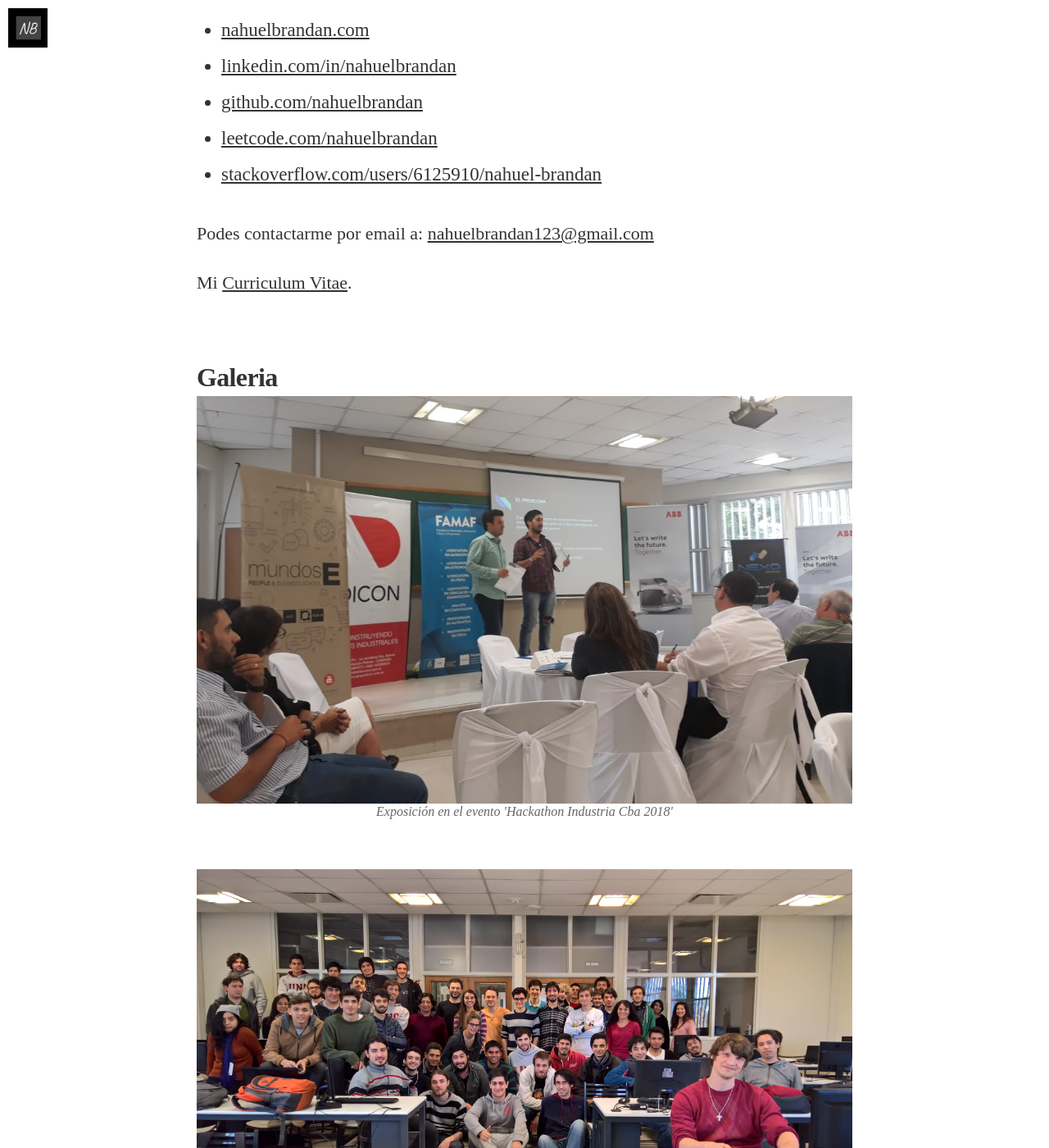
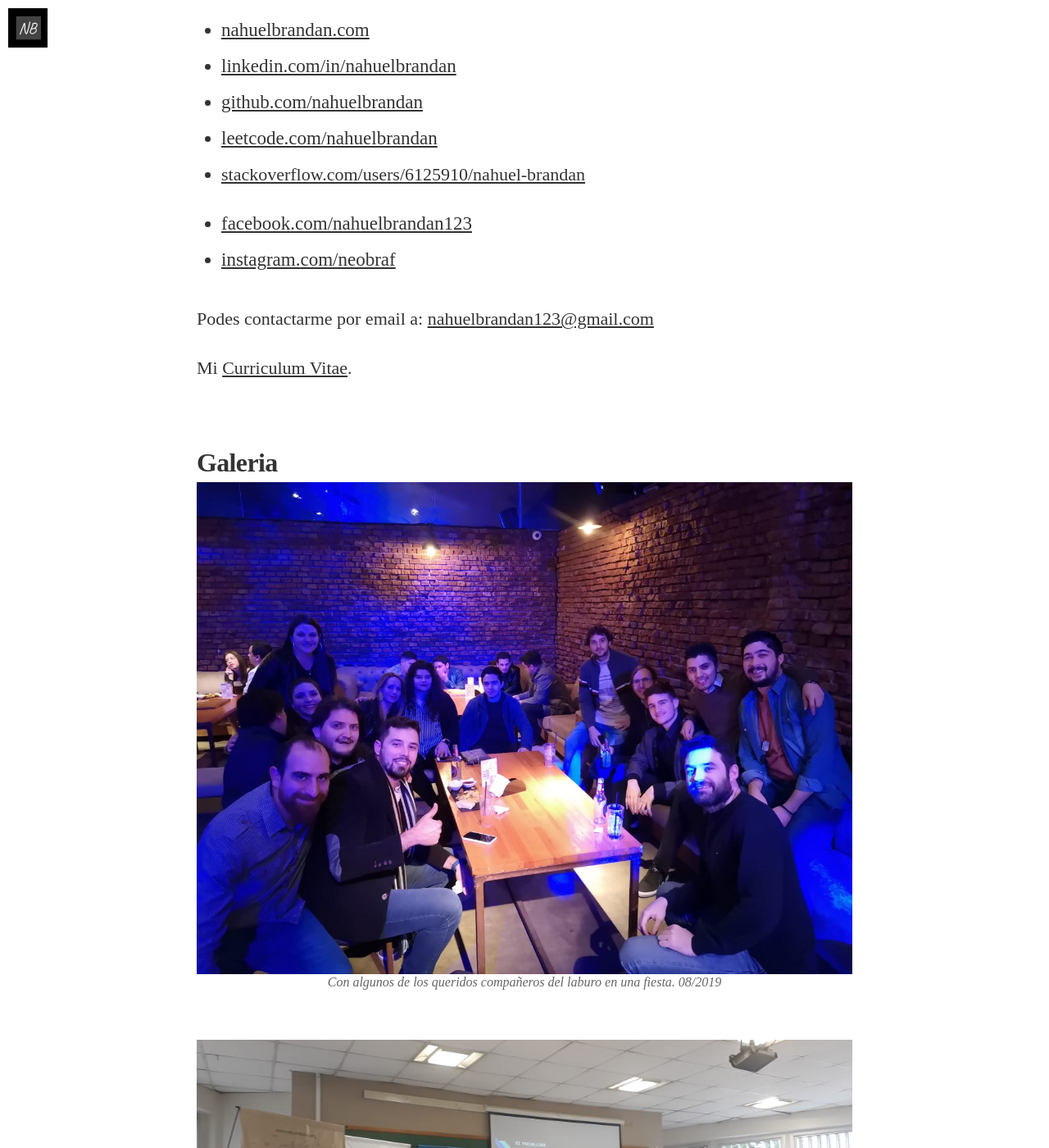
Before and after one commit to nahuelbrandan/nahuelbrandan.github.io, a Jekyll site: the page built from about.md, in a window 1280 px wide and 1400 px high, scrolled down 961 px. Shown: the whole window at 82% size. Built offline with Jekyll 4.4.1, drawn with Linux system fonts in a browser that asks for light colours; cached includes are drawn as plain includes; nearby versions of some CDN libraries; some web fonts are replaced.

Commit message:
agrego datos al about me, y mejora del README.

```diff
--- a/about.md
+++ b/about.md
@@ -32,6 +32,9 @@
 *   [leetcode.com/nahuelbrandan](https://leetcode.com/nahuelbrandan)
 *   [stackoverflow.com/users/6125910/nahuel-brandan](https://stackoverflow.com/users/6125910/nahuel-brandan)
 
+*   [facebook.com/nahuelbrandan123](https://www.facebook.com/nahuelbrandan123)
+*   [instagram.com/neobraf](https://www.instagram.com/neobraf/?hl=es-la)
+
 Podes contactarme por email a: <A HREF="mailto:
 &#110;&#097;&#104;&#117;&#101;&#108;&#098;&#114;&#097;&#110;&#100;&#097;&#110;&#049;&#050;&#051;&#064;&#103;&#109;&#097;&#105;&#108;&#046;&#099;&#111;&#109;">
 &#110;&#097;&#104;&#117;&#101;&#108;&#098;&#114;&#097;&#110;&#100;&#097;&#110;&#049;&#050;&#051;&#064;&#103;&#109;&#097;&#105;&#108;&#046;&#099;&#111;&#109;
@@ -41,6 +44,8 @@
 
 ## Galeria
 
+![Con algunos de los queridos compañeros del laburo en una fiesta. 08/2019]({{"/assets/images/compañeros_de_trabajo.jpeg"}})
+
 ![Exposición en el evento 'Hackathon Industria Cba 2018']({{"/assets/images/hackathon_2018.png"}})
 
 [![La banda de la materia 'Redes y sistemas distribuidos' - 2017 (Seleccionar para ver ampliada)]({{"/assets/images/WP_20170622_17_38_59_Rich.jpg"}})](https://drive.google.com/file/d/1kqJSFPNMxDRSF26I5DB8hi6jfBwdzyW6/view?usp=sharing)
```
Also changed, not shown: README.md, assets/images/compañeros_de_trabajo.jpeg (added).
